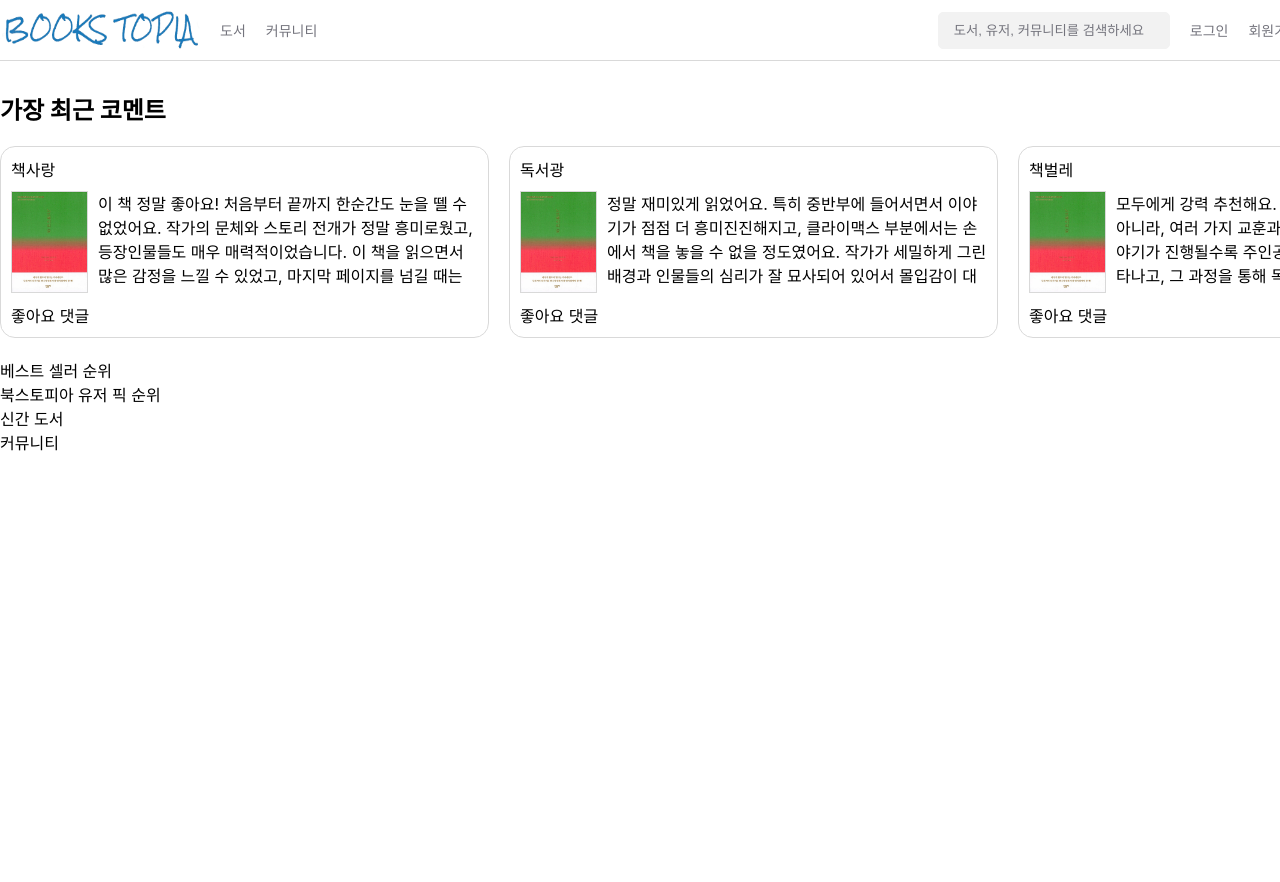
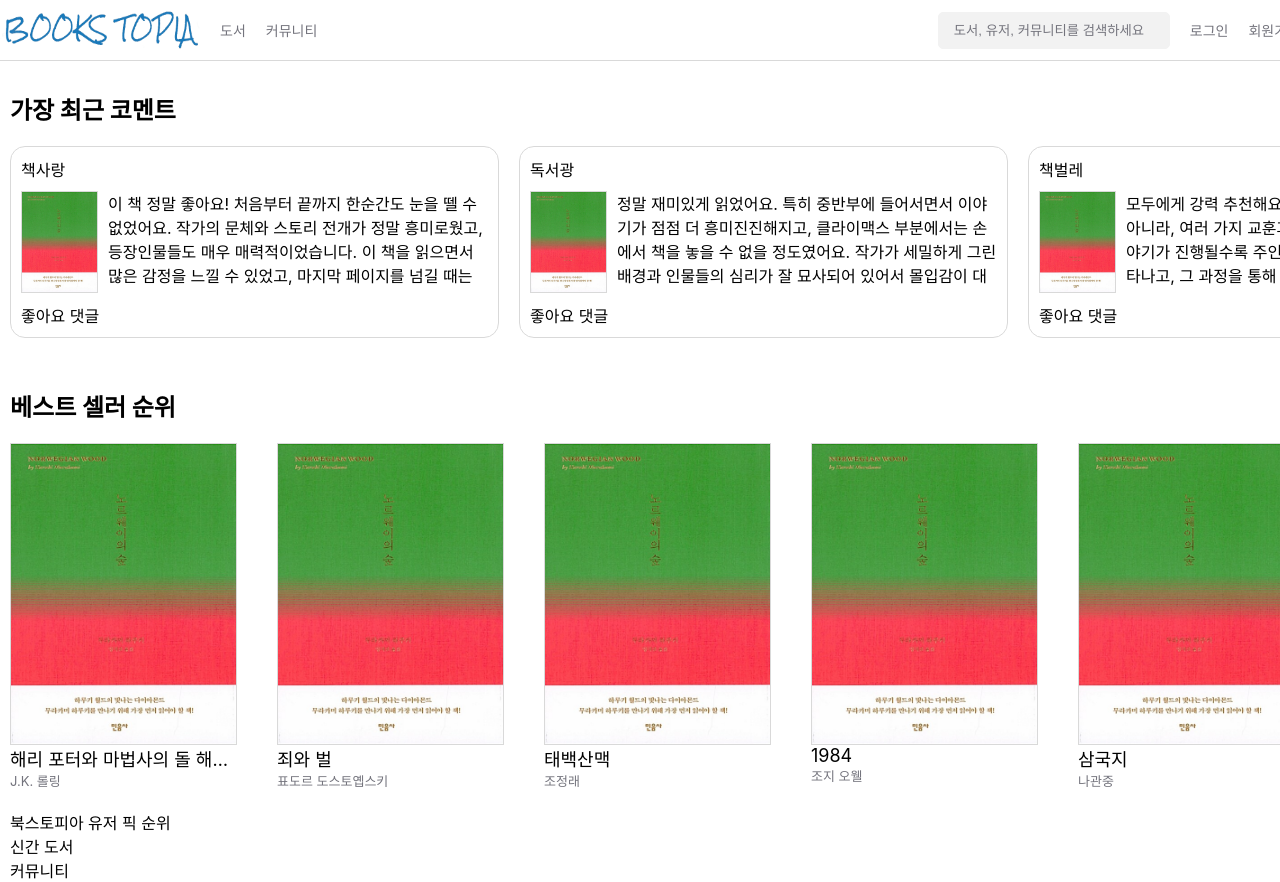
Before and after one commit to chjeong23134/books-topia-client, a Next.js app: page / in a window 1280 px wide. Shown: the top 882 px of the page. Before the commit the page ends 800 px from the top, so only its background shows below. Built offline with nearby package versions, Linux system fonts and the light colour scheme.

Commit message:
design : main 페이지 베스트셀러 순위 심플 UI 작성

```diff
--- a/src/app/page.module.scss
+++ b/src/app/page.module.scss
@@ -8,6 +8,7 @@
 		width: 1300px;
 
 		margin: auto;
+		padding: 0 10px;
 
 		display: flex;
 		flex-direction: column;
@@ -35,14 +36,13 @@
 				overflow-y: scroll;
 
 				.latestCommentItem {
-					flex: 0 0 450px;
-
 					margin: 0 10px;
 					border: 1px solid #d9d9d9;
 					border-radius: 15px;
 					padding: 10px;
 
 					display: flex;
+					flex: 0 0 450px;
 					flex-direction: column;
 
 					background-color: #ffffff;
@@ -69,6 +69,9 @@
 						flex-direction: row;
 
 						.bookImage {
+							width: 75px;
+							height: 100px;
+
 							border: 1px solid #d9d9d9;
 						}
 
@@ -96,5 +99,72 @@
 				}
 			}
 		}
+
+		.bestSeller {
+			width: 1300px;
+
+			margin: auto;
+
+			display: flex;
+			flex-direction: column;
+
+			.label {
+				margin: 30px 0 0 0;
+				font-weight: bold;
+				font-size: x-large;
+			}
+
+			.list {
+				width: 100%;
+
+				margin: 20px 0;
+
+				display: flex;
+				flex-direction: row;
+
+				overflow-y: scroll;
+
+				.bookItem {
+					margin: 0 20px;
+
+					display: flex;
+					flex: 0 0 150px;
+					flex-direction: column;
+
+					&:first-child {
+						margin: 0 20px 0 0;
+					}
+
+					&:last-child {
+						margin: 0 0 0 20px;
+					}
+
+					.bookImage {
+						width: 225px;
+						height: 300px;
+
+						border: 1px solid #d9d9d9;
+					}
+
+					.name,
+					.writer {
+						width: 225px;
+
+						white-space: nowrap;
+						overflow: hidden;
+						text-overflow: ellipsis;
+					}
+
+					.name {
+						font-size: large;
+					}
+
+					.writer {
+						font-size: small;
+						color: #74747d;
+					}
+				}
+			}
+		}
 	}
 }
--- a/src/app/page.tsx
+++ b/src/app/page.tsx
@@ -11,11 +11,16 @@ interface Comment {
 	comment: string;
 }
 
+interface Book {
+	name: string;
+	writer: string;
+}
+
 export default function Home() {
 	const commentItems: Comment[] = [
 		{
 			"userName": "책사랑",
-			"comment": "이 책 정말 좋아요! 처음부터 끝까지 한순간도 눈을 뗄 수 없었어요. 작가의 문체와 스토리 전개가 정말 흥미로웠고, 등장인물들도 매우 매력적이었습니다. 이 책을 읽으면서 많은 감정을 느낄 수 있었고, 마지막 페이지를 넘길 때는 아쉬움이 남을 정도였어요. 다른 사람들에게도 꼭 추천하고 싶은 책입니다. 이 책 정말 좋아요! 처음부터 끝까지 한순간도 눈을 뗄 수 없었어요. 작가의 문체와 스토리 전개가 정말 흥미로웠고, 등장인물들도 매우 매력적이었습니다. 이 책을 읽으면서 많은 감정을 느낄 수 있었고, 마지막 페이지를 넘길 때는 아쉬움이 남을 정도였어요. 다른 사람들에게도 꼭 추천하고 싶은 책입니다."
+			"comment": "이 책 정말 좋아요! 처음부터 끝까지 한순간도 눈을 뗄 수 없었어요. 작가의 문체와 스토리 전개가 정말 흥미로웠고, 등장인물들도 매우 매력적이었습니다. 이 책을 읽으면서 많은 감정을 느낄 수 있었고, 마지막 페이지를 넘길 때는 아쉬움이 남을 정도였어요. 다른 사람들에게도 꼭 추천하고 싶은 책입니다. "
 		},
 		{
 			"userName": "독서광",
@@ -46,6 +51,73 @@ export default function Home() {
 			"comment": "결말이 좀 예측 가능했어요. 책의 전반적인 흐름과 전개는 매우 좋았지만, 결말이 다소 예상 가능해서 조금 아쉬웠습니다. 하지만 그 과정에서의 이야기 전개와 캐릭터들의 감정 표현은 매우 뛰어났어요. 전체적으로는 만족스러운 책이었고, 다음 작품도 기대됩니다."
 		},
 	];
+
+	const bookItems: Book[] = [
+		{
+			"name": "해리 포터와 마법사의 돌 해리 포터와 마법사의 돌",
+			"writer": "J.K. 롤링"
+		},
+		{
+			"name": "죄와 벌",
+			"writer": "표도르 도스토옙스키"
+		},
+		{
+			"name": "태백산맥",
+			"writer": "조정래"
+		},
+		{
+			"name": "1984",
+			"writer": "조지 오웰"
+		},
+		{
+			"name": "삼국지",
+			"writer": "나관중"
+		},
+		{
+			"name": "무정",
+			"writer": "이광수"
+		},
+		{
+			"name": "토지",
+			"writer": "박경리"
+		},
+		{
+			"name": "대망",
+			"writer": "야마오카 소하치"
+		},
+		{
+			"name": "어린 왕자",
+			"writer": "앙투안 드 생텍쥐페리"
+		},
+		{
+			"name": "위대한 개츠비",
+			"writer": "F. 스콧 피츠제럴드"
+		},
+		{
+			"name": "나미야 잡화점의 기적",
+			"writer": "히가시노 게이고"
+		},
+		{
+			"name": "모모",
+			"writer": "미하엘 엔데"
+		},
+		{
+			"name": "작은 아씨들",
+			"writer": "루이자 메이 올컷"
+		},
+		{
+			"name": "데미안",
+			"writer": "헤르만 헤세"
+		},
+		{
+			"name": "백설 공주",
+			"writer": "그림 형제"
+		},
+		{
+			"name": "브레이브 뉴 월드",
+			"writer": "올더스 헉슬리"
+		}
+	]
 
 	return (
 		<div className={styles.main}>
@@ -82,10 +154,27 @@ export default function Home() {
 				</div>
 
 				<div className={styles.bestSeller}>
-					베스트 셀러 순위
+					<span className={styles.label}>
+						베스트 셀러 순위
+					</span>
 
 					<div className={styles.list}>
+						{bookItems.map((book => (
+							<div className={styles.bookItem}>
+								<div className={styles.bookImage}>
+									<Image src={bookIamge} alt="book image" height={300} width={225} />
+								</div>
 
+								<div className={styles.name}>
+									{book.name}
+								</div>
+
+								<div className={styles.writer}>
+									{book.writer}
+								</div>
+							</div>
+
+						)))}
 					</div>
 				</div>
 
```
